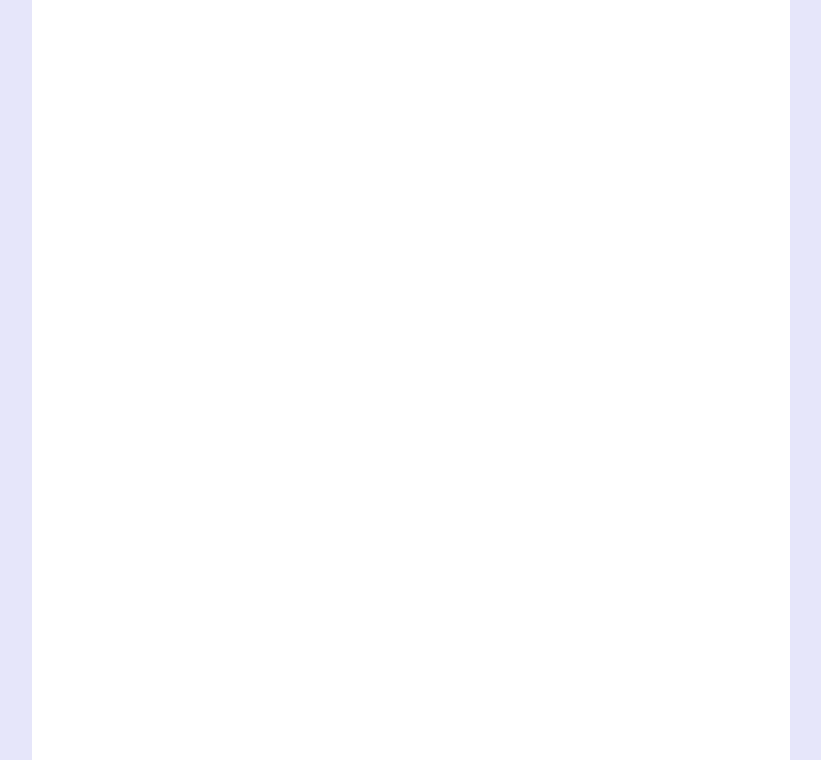
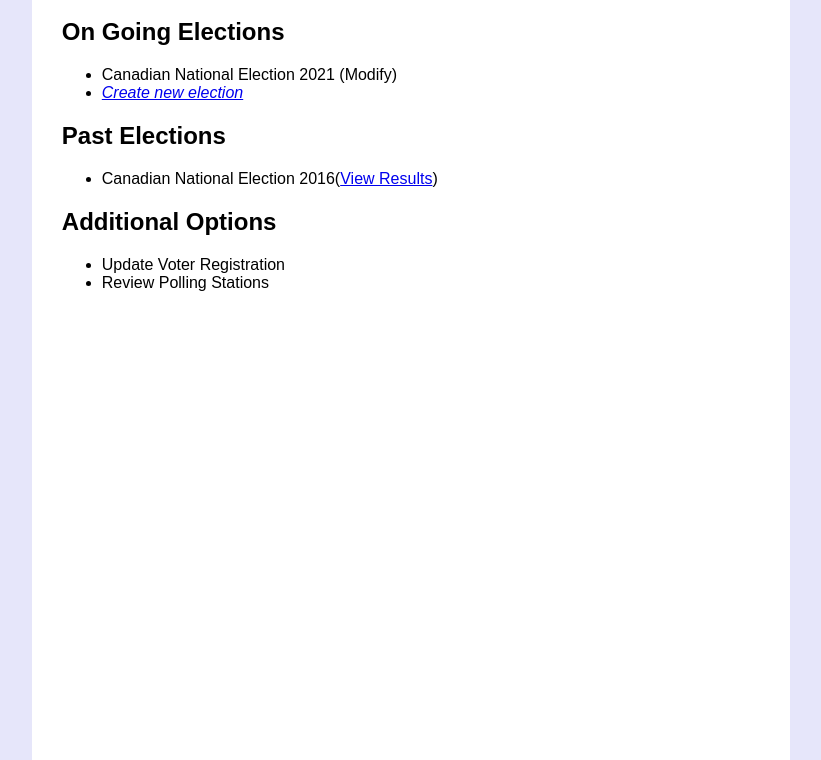
Before and after one commit to shanmeiliu/comp6905-group5, a plain HTML site: page static/admin.html in a window 1280 px wide. Shown: the part 70-830 px from the top of the page, without its empty margins (229-1050 px from the left). Drawn offline with Linux system fonts and the light colour scheme.

Commit message:
Updated the Admin Pages
Once again static protype for the admin pages.

```diff
--- a/static/admin.html
+++ b/static/admin.html
@@ -3,13 +3,31 @@
 <html>
 <head>
 <link rel="stylesheet" type="text/css" href="./style.css">
-	<title> Everyone's Voting System </title>
+<title>Everyone's Voting System</title>
 </head>
 
 
 <body>
 	<div id=body2>
-		<h1> Voting System </h1>
+		<div id=body3>
+			<h1>Voting System</h1>
+			<h2>On Going Elections</h2>
+			<ul>
+				<li>Canadian National Election 2021 (Modify)</li>
+				<li><a href=./new_election.html><i>Create new election</i></a></li>
+			</ul>
+			<h2>Past Elections</h2>
+			<ul>
+				<li>Canadian National Election 2016(<a
+					href="election_results.html">View Results</a>)
+				</li>
+			</ul>
+			<h2>Additional Options</h2>
+			<ul>
+				<li>Update Voter Registration</li>
+				<li>Review Polling Stations</li>
+			</ul>
+		</div>
 	</div>
 </body>
 </html>
```
Also changed, not shown: static/new_election.html (+11 -8 lines), static/new_election_result.html (added, +23 -0 lines), test.js (+12 -3 lines). Lines whose indentation alone changed are shown as unchanged.
